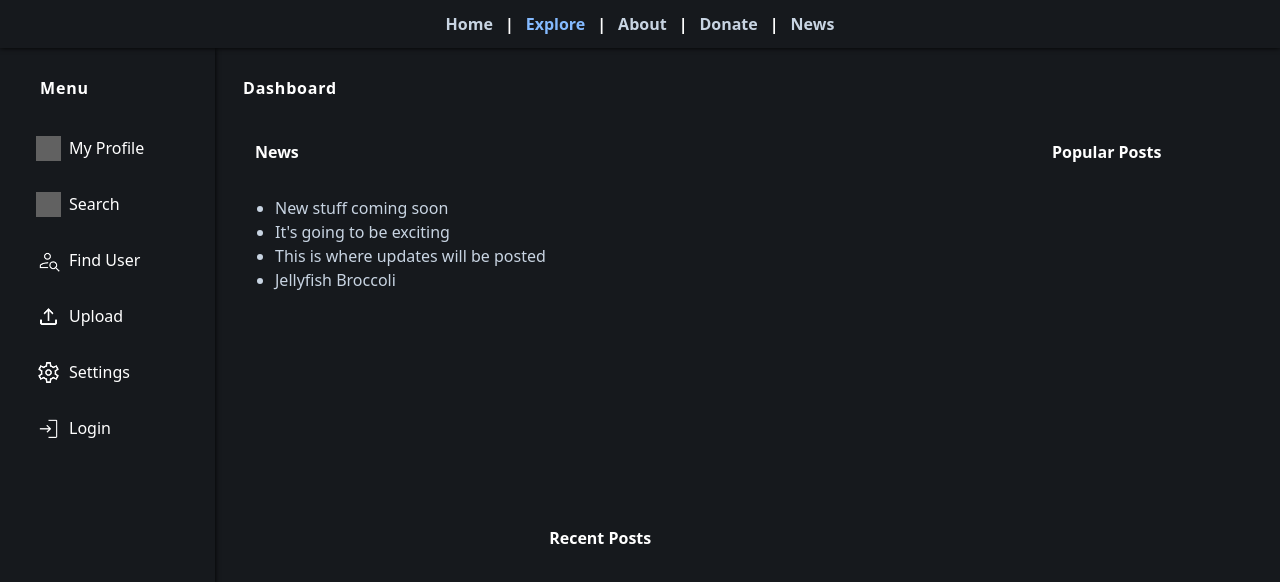
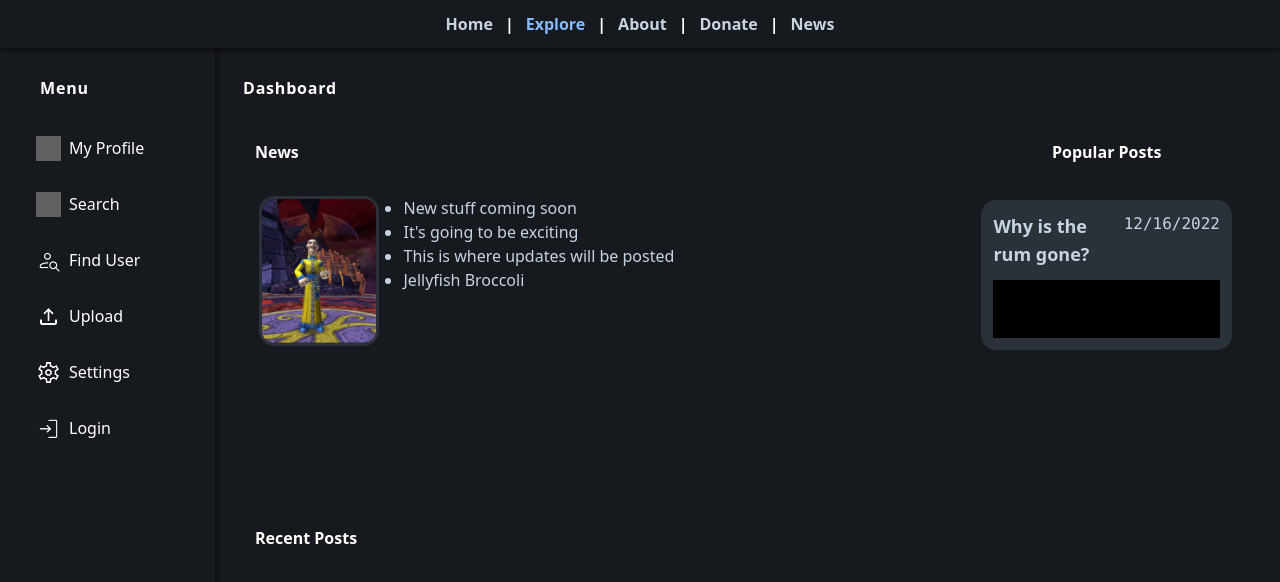
Before and after one commit to william-horn/wizard-wiki, a Next.js app: page /explore in a window 1280 px wide. Shown: the top 582 px of the page. Built offline with nearby package versions, Linux system fonts and the light colour scheme; grey boxes are pictures that could not be loaded; a web font is replaced by a local one.

Commit message:
working on popular post example posts

```diff
--- a/components/buttons/Button.js
+++ b/components/buttons/Button.js
@@ -21,20 +21,20 @@ const Button = ({
     <Container onClick={onClick} className={constructClassName("flex min-w-fit items-center mx-2 my-2 px-2 rounded cursor-pointer", {className: containerClassName, remove: containerRemove})}>
       {
         leftIcon ?
-          <Container className={iconContaierClass} style={{'min-width': iconSize, height: iconSize}}>
+          <Container className={iconContaierClass} style={{minWidth: iconSize, height: iconSize}}>
             <Image alt="icon" className={iconClass} src={leftIcon} fill sizes="48px"/>
           </Container>
         : <></>
       }
 
-      <button
+      <p
       className={constructClassName("flex-auto p-2 text-left text-white rounded text-md", {className, remove})}>
         {children}
-      </button>
+      </p>
 
       {
         rightIcon ?
-          <Container className={iconContaierClass} style={{'min-width': iconSize, height: iconSize}}>
+          <Container className={iconContaierClass} style={{minWidth: iconSize, height: iconSize}}>
             <Image alt="icon" className={iconClass} src={rightIcon} fill sizes="48px"/>
           </Container>
         : <></>
--- a/pages/explore/index.js
+++ b/pages/explore/index.js
@@ -14,6 +14,7 @@ import { useAppContext } from "../../providers/AppProvider";
 import Navbar from "../../components/layouts/HeaderFooterLayout/Navbar";
 import Button from "../../components/buttons/Button";
 import Icons from '../../public/icons';
+import Images from "../../public/images";
 
 const Explore = function() {
   const { screenWidth } = useWindowDimensions();
@@ -31,8 +32,8 @@ const Explore = function() {
         <Container ref={menuRef} className={"menu-bar md:min-w-[215px] md:shadow-[none] card-shadow min-w-full md:h-full h-fit sticky top-[20px]"}>
           <Container className={"relative right-[100%] md:m-0 mx-10 md:p-5 p-0 h-full md:card-shadow shadow-[none] menu-slide-in"}>
             <Container className="absolute flex flex-col justify-center w-full h-full pointer-events-none cursor md:hidden">
-              <Image src={Icons.ArrowLeftIcon} width={24} height={24} className="absolute right-[100%] filter invert"/>
-              <Image src={Icons.ArrowLeftIcon} width={24} height={24} className="absolute left-[100%] filter invert rotate-180"/>
+              <Image alt="icon" src={Icons.ArrowLeftIcon} width={24} height={24} className="absolute right-[100%] filter invert"/>
+              <Image alt="icon" src={Icons.ArrowLeftIcon} width={24} height={24} className="absolute left-[100%] filter invert rotate-180"/>
             </Container>
             <Title className="hidden mb-3 ml-3 tracking-wider text-left md:block" remove="text-center">Menu</Title>
             <Container className="flex flex-row justify-start overflow-x-auto md:flex-col md:flex-nowrap md:justify-start">
@@ -64,8 +65,11 @@ const Explore = function() {
                   {/* News */}
                   <Container className="mb-3 flex-[1.5] opacity-0 animate-fade-in-second">
                     <Title className="text-left" remove="text-center">News</Title>
-                    <Container className="p-3">
-                      <List className="ml-4">
+                    <Container className="flex p-3">
+                      <Container className="relative flex-[0.3] h-[150px] rounded-[15px] overflow-hidden border-[#2b3139] border-[3px] border-solid">
+                        <Image alt="news banner" src={Images.NewsBannerImg} sizes="20vw" className="absolute object-cover object-center w-[300px] h-auto" fill/>
+                      </Container>
+                      <List className="ml-6">
                         <List.Item>New stuff coming soon</List.Item>
                         <List.Item>It's going to be exciting</List.Item>
                         <List.Item>This is where updates will be posted</List.Item>
@@ -76,13 +80,28 @@ const Explore = function() {
 
                   {/* Recent Posts */}
                   <Container className="flex-1 opacity-0 animate-fade-in-fourth">
-                    <Title>Recent Posts</Title>
+                    <Title className="text-left" remove="text-center">Recent Posts</Title>
                   </Container>
                 </Container>
 
                 {/* Popular Posts */}
-                <Container className="flex-1 mt-3 mb-3 mr-3 opacity-0 animate-fade-in-third">
+                <Container className="flex flex-col flex-1 mt-3 mb-3 mr-3 opacity-0 animate-fade-in-third">
                   <Title>Popular Posts</Title>
+                  <Container className="h-full p-4 overflow-y-auto">
+
+                    {/* Single post example */}
+                    <Container className="w-full h-[150px] bg-[#2b3139] rounded-[15px] p-3 flex flex-col">
+                      <Container className="flex justify-between mb-3">
+                        <Title className="text-lg text-left text-[#9bd5ff]" remove="text-2xl text-center p-2 mb-3 text-white">Why is the rum gone?</Title>
+                        <Text className=" text-[#5f666e] font-mono font-medium">12/16/2022</Text>
+                      </Container>
+                      <Container className="h-full bg-black">
+
+                      </Container>
+                    </Container>
+
+
+                  </Container>
                 </Container>
               </Container>
 
--- a/public/images/index.js
+++ b/public/images/index.js
@@ -5,6 +5,7 @@ import GrandmaRavenImg from './grandma-raven-crop-3.webp';
 import LogoImg from './logo3.webp';
 import WizPacksImg from './wiz-packs.webp';
 import WizardBannerImg from './wiz-pic-2.webp';
+import NewsBannerImg from './news-banner-test.webp';
 
 const Images = {
   CriticalShotImg,
@@ -12,7 +13,8 @@ const Images = {
   GrandmaRavenImg,
   LogoImg,
   WizPacksImg,
-  WizardBannerImg
+  WizardBannerImg,
+  NewsBannerImg
 }
 
 export default Images;
```
Also changed, not shown: public/images/news-banner-test.webp (added).
